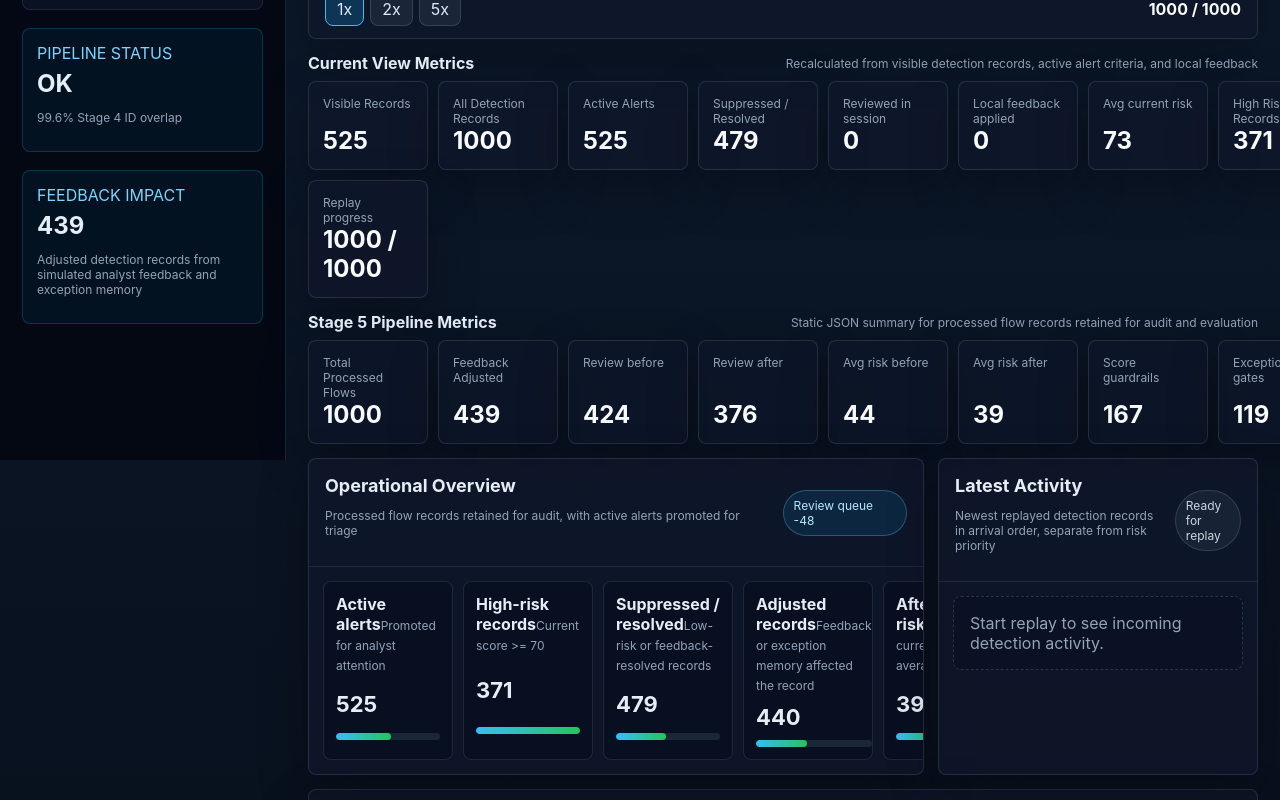
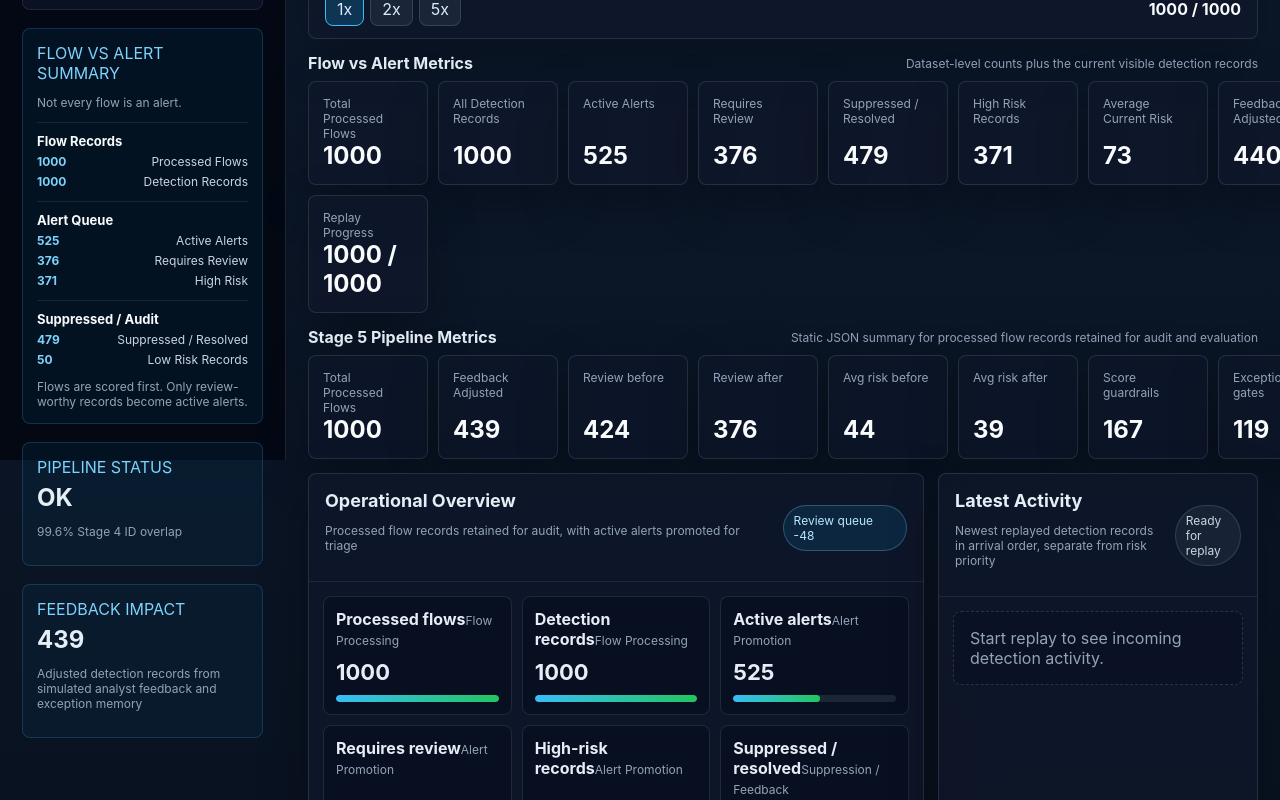
Before and after one commit to LCK0629/ids-dashboard, a React (Vite) app in the folder dashboard/: page / in a window 1280 px wide. Shown: the part 340-1140 px from the top of the page. Built offline with nearby package versions, Linux system fonts and the light colour scheme.

Commit message:
Add flow and alert count separation

```diff
--- a/dashboard/src/App.tsx
+++ b/dashboard/src/App.tsx
@@ -31,6 +31,7 @@ import {
   attackTypeOptions,
   filterAlerts,
   filterAlertsByAttackType,
+  getFlowAlertCounts,
   sortAlerts,
 } from './utils/alertFilters';
 import { replayIntervalMs } from './utils/replay';
@@ -79,6 +80,10 @@ export default function App() {
   const replayVisibleAlerts = useMemo(
     () => (isReplayMode ? locallyAdjustedAlerts.slice(0, replayIndex) : locallyAdjustedAlerts),
     [isReplayMode, locallyAdjustedAlerts, replayIndex]
+  );
+  const flowAlertCounts = useMemo(
+    () => getFlowAlertCounts(locallyAdjustedAlerts),
+    [locallyAdjustedAlerts]
   );
   const sortedAlerts = useMemo(() => sortAlerts(replayVisibleAlerts), [replayVisibleAlerts]);
   const attackTypes = useMemo(() => attackTypeOptions(replayVisibleAlerts), [replayVisibleAlerts]);
@@ -155,6 +160,7 @@ export default function App() {
       <Sidebar
         activeView={activeView}
         feedbackSummary={feedbackSummary}
+        flowAlertCounts={flowAlertCounts}
         fusionSummary={fusionSummary}
         onViewChange={setActiveView}
       />
@@ -200,6 +206,7 @@ export default function App() {
 
         <KpiCards
           feedbackSummary={feedbackSummary}
+          flowAlertCounts={flowAlertCounts}
           fusionSummary={fusionSummary}
           sessionKpis={sessionKpis}
         />
@@ -207,7 +214,11 @@ export default function App() {
         {activeView === 'operations' && (
           <>
             <div className="operations-top-grid">
-              <OperationalOverview alerts={sortedAlerts} feedbackSummary={feedbackSummary} />
+              <OperationalOverview
+                alerts={sortedAlerts}
+                feedbackSummary={feedbackSummary}
+                flowAlertCounts={flowAlertCounts}
+              />
               <LatestActivityPanel
                 alerts={isReplayMode ? replayVisibleAlerts : []}
                 isReplayMode={isReplayMode}
--- a/dashboard/src/components/AlertQueue.tsx
+++ b/dashboard/src/components/AlertQueue.tsx
@@ -38,7 +38,7 @@ export function AlertQueue({
           <h2>{title}</h2>
           <p>Click a detection record to inspect fusion, ML, signature, and feedback evidence</p>
         </div>
-        <span>{alerts.length} of {totalDetectionRecords} records</span>
+        <span>Showing {alerts.length} of {totalDetectionRecords} detection records</span>
       </div>
       <div className="table-wrap">
         <table className="alert-table">
--- a/dashboard/src/components/KpiCards.tsx
+++ b/dashboard/src/components/KpiCards.tsx
@@ -1,9 +1,10 @@
-import type { FeedbackEvaluationSummary, FusionEvaluationSummary } from '../types/alerts';
+import type { FeedbackEvaluationSummary, FlowAlertCounts, FusionEvaluationSummary } from '../types/alerts';
 import type { SessionKpis } from '../types/feedback';
 import { formatPercent, formatScore } from '../utils/alertFilters';
 
 interface KpiCardsProps {
   feedbackSummary: FeedbackEvaluationSummary;
+  flowAlertCounts: FlowAlertCounts;
   fusionSummary: FusionEvaluationSummary;
   sessionKpis: SessionKpis;
 }
@@ -15,18 +16,23 @@ function metric(value: number | string | undefined | null): string {
   return String(value);
 }
 
-export function KpiCards({ feedbackSummary, fusionSummary, sessionKpis }: KpiCardsProps) {
+export function KpiCards({
+  feedbackSummary,
+  flowAlertCounts,
+  fusionSummary,
+  sessionKpis,
+}: KpiCardsProps) {
   const sessionCards = [
+    ['Total Processed Flows', metric(flowAlertCounts.totalProcessedFlows)],
+    ['All Detection Records', metric(flowAlertCounts.allDetectionRecords)],
+    ['Active Alerts', metric(flowAlertCounts.activeAlerts)],
+    ['Requires Review', metric(flowAlertCounts.reviewRequiredAlerts)],
+    ['Suppressed / Resolved', metric(flowAlertCounts.suppressedOrResolvedRecords)],
+    ['High Risk Records', metric(flowAlertCounts.highRiskRecords)],
+    ['Average Current Risk', formatScore(sessionKpis.averageCurrentRisk)],
+    ['Feedback Adjusted', metric(flowAlertCounts.feedbackAdjustedRecords)],
     ['Visible Records', metric(sessionKpis.visibleRecords)],
-    ['All Detection Records', metric(sessionKpis.allDetectionRecords)],
-    ['Active Alerts', metric(sessionKpis.activeAlerts)],
-    ['Suppressed / Resolved', metric(sessionKpis.suppressedResolved)],
-    ['Reviewed in session', metric(sessionKpis.reviewedInSession)],
-    ['Local feedback applied', metric(sessionKpis.localFeedbackApplied)],
-    ['Avg current risk', formatScore(sessionKpis.averageCurrentRisk)],
-    ['High Risk Records', metric(sessionKpis.highRiskRecords)],
-    ['Requires review', metric(sessionKpis.requiresReview)],
-    ['Replay progress', sessionKpis.replayProgress],
+    ['Replay Progress', sessionKpis.replayProgress],
   ];
   const pipelineCards = [
     ['Total Processed Flows', metric(feedbackSummary.totalAlerts)],
@@ -43,8 +49,8 @@ export function KpiCards({ feedbackSummary, fusionSummary, sessionKpis }: KpiCar
   return (
     <section className="kpi-section" aria-label="Dashboard KPIs">
       <div className="kpi-title">
-        <strong>Current View Metrics</strong>
-        <span>Recalculated from visible detection records, active alert criteria, and local feedback</span>
+        <strong>Flow vs Alert Metrics</strong>
+        <span>Dataset-level counts plus the current visible detection records</span>
       </div>
       <div className="kpi-grid">
         {sessionCards.map(([label, value]) => (
--- a/dashboard/src/components/OperationalOverview.tsx
+++ b/dashboard/src/components/OperationalOverview.tsx
@@ -1,9 +1,10 @@
-import type { FeedbackAdjustedAlert, FeedbackEvaluationSummary } from '../types/alerts';
-import { formatScore, isActionableAlert, isSuppressedOrResolved } from '../utils/alertFilters';
+import type { FeedbackAdjustedAlert, FeedbackEvaluationSummary, FlowAlertCounts } from '../types/alerts';
+import { formatScore } from '../utils/alertFilters';
 
 interface OperationalOverviewProps {
   alerts: FeedbackAdjustedAlert[];
   feedbackSummary: FeedbackEvaluationSummary;
+  flowAlertCounts: FlowAlertCounts;
 }
 
 function metric(value: number | undefined): string {
@@ -17,18 +18,18 @@ function barWidth(value: number, max: number): string {
   return `${Math.min(100, Math.round((value / max) * 100))}%`;
 }
 
-export function OperationalOverview({ alerts, feedbackSummary }: OperationalOverviewProps) {
-  const highRiskCount = alerts.filter((alert) => Number(alert.currentRiskScore ?? 0) >= 70).length;
-  const adjustedCount = alerts.filter((alert) => alert.feedbackApplied).length;
-  const activeAlertCount = alerts.filter(isActionableAlert).length;
-  const suppressedCount = alerts.filter(isSuppressedOrResolved).length;
+export function OperationalOverview({ alerts, feedbackSummary, flowAlertCounts }: OperationalOverviewProps) {
   const reviewReduction = Number(feedbackSummary.reviewQueueBefore ?? 0) - Number(feedbackSummary.reviewQueueAfter ?? 0);
-  const maxCount = Math.max(alerts.length, 1);
+  const maxCount = Math.max(flowAlertCounts.totalProcessedFlows, alerts.length, 1);
   const rows = [
-    ['Active alerts', activeAlertCount, 'Promoted for analyst attention'],
-    ['High-risk records', highRiskCount, 'Current score >= 70'],
-    ['Suppressed / resolved', suppressedCount, 'Low-risk or feedback-resolved records'],
-    ['Adjusted records', adjustedCount, 'Feedback or exception memory affected the record'],
+    ['Processed flows', flowAlertCounts.totalProcessedFlows, 'Flow Processing'],
+    ['Detection records', flowAlertCounts.allDetectionRecords, 'Flow Processing'],
+    ['Active alerts', flowAlertCounts.activeAlerts, 'Alert Promotion'],
+    ['Requires review', flowAlertCounts.reviewRequiredAlerts, 'Alert Promotion'],
+    ['High-risk records', flowAlertCounts.highRiskRecords, 'Alert Promotion'],
+    ['Suppressed / resolved', flowAlertCounts.suppressedOrResolvedRecords, 'Suppression / Feedback'],
+    ['Feedback adjusted', flowAlertCounts.feedbackAdjustedRecords, 'Suppression / Feedback'],
+    ['Guardrail-limited', flowAlertCounts.guardrailLimitedRecords, 'Suppression / Feedback'],
     ['After avg risk', Number(feedbackSummary.averageRiskAfterFeedback ?? 0), 'Stage 5 current score average'],
   ] as const;
 
@@ -41,16 +42,16 @@ export function OperationalOverview({ alerts, feedbackSummary }: OperationalOver
         </div>
         <span className="impact-pill">Review queue {reviewReduction >= 0 ? '-' : '+'}{Math.abs(reviewReduction)}</span>
       </div>
-      <div className="overview-grid">
+      <div className="overview-grid breakdown">
         {rows.map(([label, value, note]) => (
           <div className="overview-row" key={label}>
             <div>
               <strong>{label}</strong>
               <span>{note}</span>
             </div>
-            <b>{label.includes('risk') ? formatScore(value) : metric(value)}</b>
+            <b>{label === 'After avg risk' ? formatScore(value) : metric(value)}</b>
             <div className="bar-track">
-              <span style={{ width: barWidth(value, label.includes('risk') ? 100 : maxCount) }} />
+              <span style={{ width: barWidth(value, label === 'After avg risk' ? 100 : maxCount) }} />
             </div>
           </div>
         ))}
--- a/dashboard/src/components/Sidebar.tsx
+++ b/dashboard/src/components/Sidebar.tsx
@@ -1,4 +1,4 @@
-import type { FeedbackEvaluationSummary, FusionEvaluationSummary } from '../types/alerts';
+import type { FeedbackEvaluationSummary, FlowAlertCounts, FusionEvaluationSummary } from '../types/alerts';
 import { formatPercent } from '../utils/alertFilters';
 
 export type DashboardView = 'operations' | 'investigations' | 'feedback' | 'reports';
@@ -7,6 +7,7 @@ interface SidebarProps {
   activeView: DashboardView;
   onViewChange: (view: DashboardView) => void;
   feedbackSummary: FeedbackEvaluationSummary;
+  flowAlertCounts: FlowAlertCounts;
   fusionSummary: FusionEvaluationSummary;
 }
 
@@ -17,7 +18,13 @@ const navItems: Array<{ view: DashboardView; title: string; subtitle: string }>
   { view: 'reports', title: 'Reports', subtitle: 'Evaluation summary' },
 ];
 
-export function Sidebar({ activeView, onViewChange, feedbackSummary, fusionSummary }: SidebarProps) {
+export function Sidebar({
+  activeView,
+  onViewChange,
+  feedbackSummary,
+  flowAlertCounts,
+  fusionSummary,
+}: SidebarProps) {
   return (
     <aside className="sidebar" aria-label="Security workspace navigation">
       <div className="brand">
@@ -42,6 +49,28 @@ export function Sidebar({ activeView, onViewChange, feedbackSummary, fusionSumma
         ))}
       </nav>
 
+      <div className="model-card flow-alert-summary">
+        <span className="label">Flow vs Alert Summary</span>
+        <p>Not every flow is an alert.</p>
+        <div className="sidebar-count-group">
+          <strong>Flow Records</strong>
+          <span><b>{flowAlertCounts.totalProcessedFlows}</b> Processed Flows</span>
+          <span><b>{flowAlertCounts.allDetectionRecords}</b> Detection Records</span>
+        </div>
+        <div className="sidebar-count-group">
+          <strong>Alert Queue</strong>
+          <span><b>{flowAlertCounts.activeAlerts}</b> Active Alerts</span>
+          <span><b>{flowAlertCounts.reviewRequiredAlerts}</b> Requires Review</span>
+          <span><b>{flowAlertCounts.highRiskRecords}</b> High Risk</span>
+        </div>
+        <div className="sidebar-count-group">
+          <strong>Suppressed / Audit</strong>
+          <span><b>{flowAlertCounts.suppressedOrResolvedRecords}</b> Suppressed / Resolved</span>
+          <span><b>{flowAlertCounts.lowRiskRecords}</b> Low Risk Records</span>
+        </div>
+        <p>Flows are scored first. Only review-worthy records become active alerts.</p>
+      </div>
+
       <div className="model-card">
         <span className="label">Pipeline Status</span>
         <strong>{fusionSummary.idAlignmentSummary?.alignmentStatus || 'N/A'}</strong>
--- a/dashboard/src/styles.css
+++ b/dashboard/src/styles.css
@@ -496,6 +496,40 @@ button {
   font-size: 24px;
 }
 
+.flow-alert-summary {
+  display: grid;
+  gap: 12px;
+}
+
+.flow-alert-summary > p {
+  margin: 0;
+}
+
+.sidebar-count-group {
+  display: grid;
+  gap: 5px;
+  border-top: 1px solid rgba(148, 163, 184, 0.14);
+  padding-top: 10px;
+}
+
+.sidebar-count-group strong {
+  margin: 0;
+  color: #f8fafc;
+  font-size: 13px;
+}
+
+.sidebar-count-group span {
+  display: flex;
+  justify-content: space-between;
+  gap: 10px;
+  color: #cbd5e1;
+  font-size: 12px;
+}
+
+.sidebar-count-group b {
+  color: #7dd3fc;
+}
+
 .dashboard {
   width: min(100%, 1640px);
   padding: 22px;
@@ -570,6 +604,10 @@ button {
   grid-template-columns: repeat(5, minmax(130px, 1fr));
   gap: 10px;
   padding: 14px;
+}
+
+.overview-grid.breakdown {
+  grid-template-columns: repeat(3, minmax(150px, 1fr));
 }
 
 .overview-row,
@@ -725,6 +763,10 @@ button {
   .overview-grid {
     grid-template-columns: repeat(2, 1fr);
   }
+
+  .overview-grid.breakdown {
+    grid-template-columns: repeat(2, minmax(0, 1fr));
+  }
 }
 
 @media (max-width: 760px) {
@@ -743,6 +785,7 @@ button {
 
   .nav-list,
   .overview-grid,
+  .overview-grid.breakdown,
   .metric-grid,
   .timeline-item {
     grid-template-columns: 1fr;
--- a/dashboard/src/utils/alertFilters.ts
+++ b/dashboard/src/utils/alertFilters.ts
@@ -1,4 +1,4 @@
-import type { AttackTypeFilter, FeedbackAdjustedAlert, FilterKey } from '../types/alerts';
+import type { AttackTypeFilter, FeedbackAdjustedAlert, FilterKey, FlowAlertCounts } from '../types/alerts';
 
 export function isHighRisk(alert: FeedbackAdjustedAlert): boolean {
   return Number(alert.currentRiskScore ?? 0) >= 70;
@@ -44,6 +44,25 @@ export function isSuppressedOrResolved(alert: FeedbackAdjustedAlert): boolean {
   return riskScore === 0
     || resolvedStatus
     || (!alert.requiresAnalystReview && riskScore < 40);
+}
+
+export const isSuppressedOrResolvedRecord = isSuppressedOrResolved;
+
+export function getFlowAlertCounts(records: FeedbackAdjustedAlert[]): FlowAlertCounts {
+  return {
+    totalProcessedFlows: records.length,
+    allDetectionRecords: records.length,
+    activeAlerts: records.filter(isActionableAlert).length,
+    reviewRequiredAlerts: records.filter((record) => Boolean(record.requiresAnalystReview)).length,
+    suppressedOrResolvedRecords: records.filter(isSuppressedOrResolved).length,
+    lowRiskRecords: records.filter((record) => {
+      const score = Number(record.currentRiskScore ?? 0);
+      return score > 0 && score < 40;
+    }).length,
+    highRiskRecords: records.filter((record) => Number(record.currentRiskScore ?? 0) >= 70).length,
+    feedbackAdjustedRecords: records.filter(isAdjusted).length,
+    guardrailLimitedRecords: records.filter(isGuardrailApplied).length,
+  };
 }
 
 export function recordTypeLabel(alert: FeedbackAdjustedAlert): string {
```
Also changed, not shown: dashboard/src/components/AlertDetailPanel.tsx (+16 -5 lines), dashboard/src/types/alerts.ts (+12 -0 lines), 2 other files (tests, documents, lock files or other folders).
